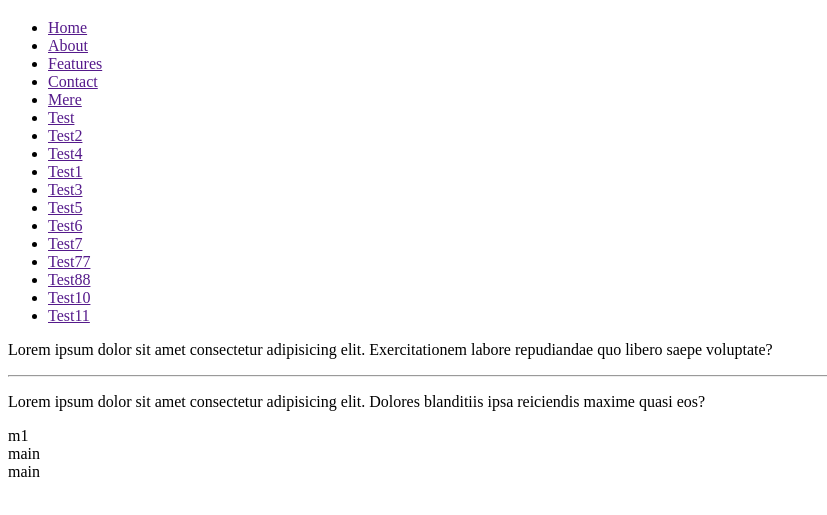
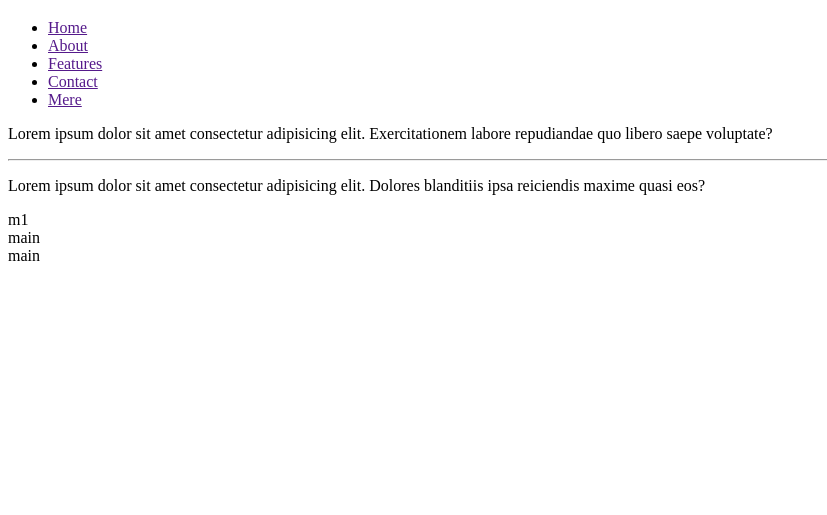
Before and after one commit to Dudusca8/git_tutorial, a plain HTML site: page index.html in a window 1280 px wide. Shown: the part 61-576 px from the top of the page, without its empty margins (0-827 px from the left). Drawn offline with Linux system fonts and the light colour scheme.

Commit message:
Update index.html

```diff
--- a/index.html
+++ b/index.html
@@ -15,18 +15,7 @@
             <li> <a href="">Features</a></li>
             <li> <a href="">Contact</a></li>
             <li> <a href="">Mere</a></li>
-            <li> <a href="">Test</a></li>
-            <li> <a href="">Test2</a></li>
-            <li> <a href="">Test4</a></li>
-            <li> <a href="">Test1</a></li>
-            <li> <a href="">Test3</a></li>
-            <li> <a href="">Test5</a></li>
-            <li> <a href="">Test6</a></li>
-            <li> <a href="">Test7</a></li>
-            <li> <a href="">Test77</a></li>
-            <li> <a href="">Test88</a></li>
-            <li> <a href="">Test10</a></li>
-            <li> <a href="">Test11</a></li>
+
         </ul>
     </nav>
 
```
